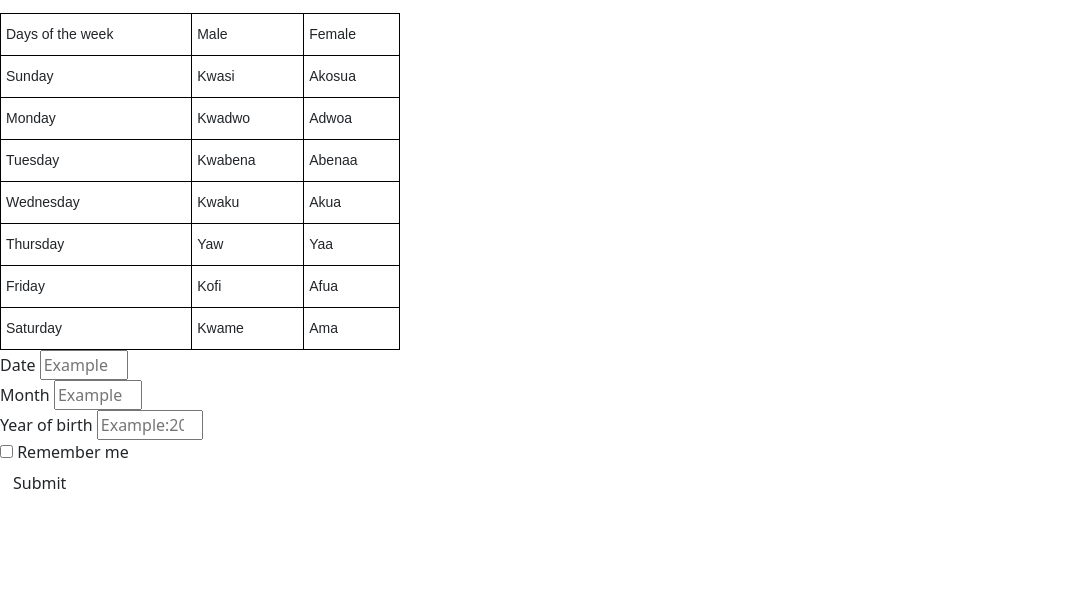
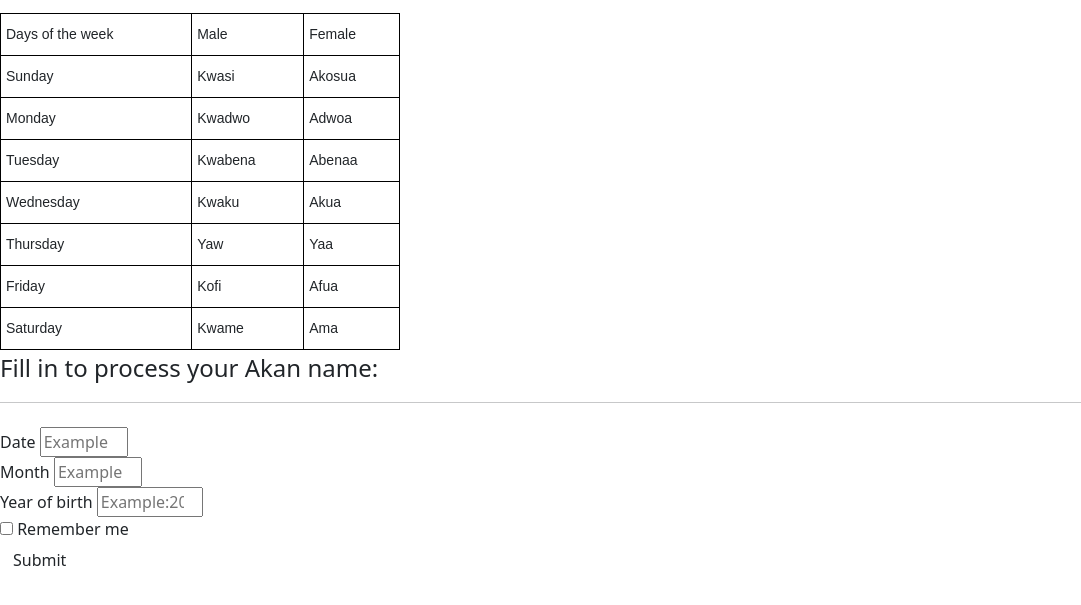
Before and after one commit to gichirigichuru/Akan-Name-Processor, a plain HTML site: page index.html in a window 1280 px wide. Shown: the part 107-712 px from the top of the page, without its empty margins (0-1081 px from the left). Drawn offline with nearby package versions, Linux system fonts and the light colour scheme.

Commit message:
fill form section added

```diff
--- a/index.html
+++ b/index.html
@@ -61,9 +61,12 @@
           <td>Ama</td>
         </tr>
       </table>
+
       <form action="/action_page.php">
-
-        <div class="form-group">
+        <legend>Fill in to process your Akan name:
+          <hr>
+      </legend>
+      <div class="form-group">
           <label for="date ">Date</label>
           <input type="number" id="date" name="date" min="1" max="31" required placeholder="Example: 21 ">
         </div>
```
